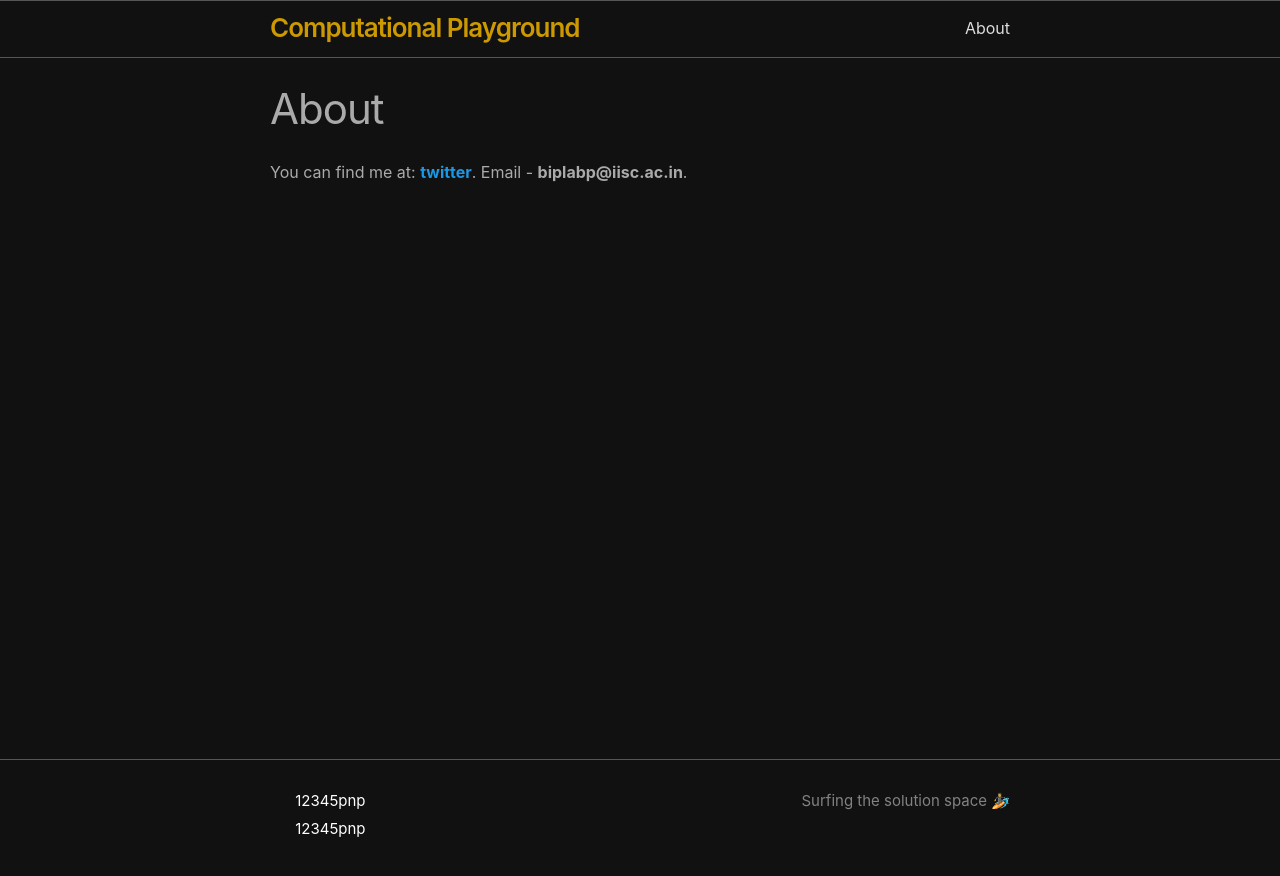
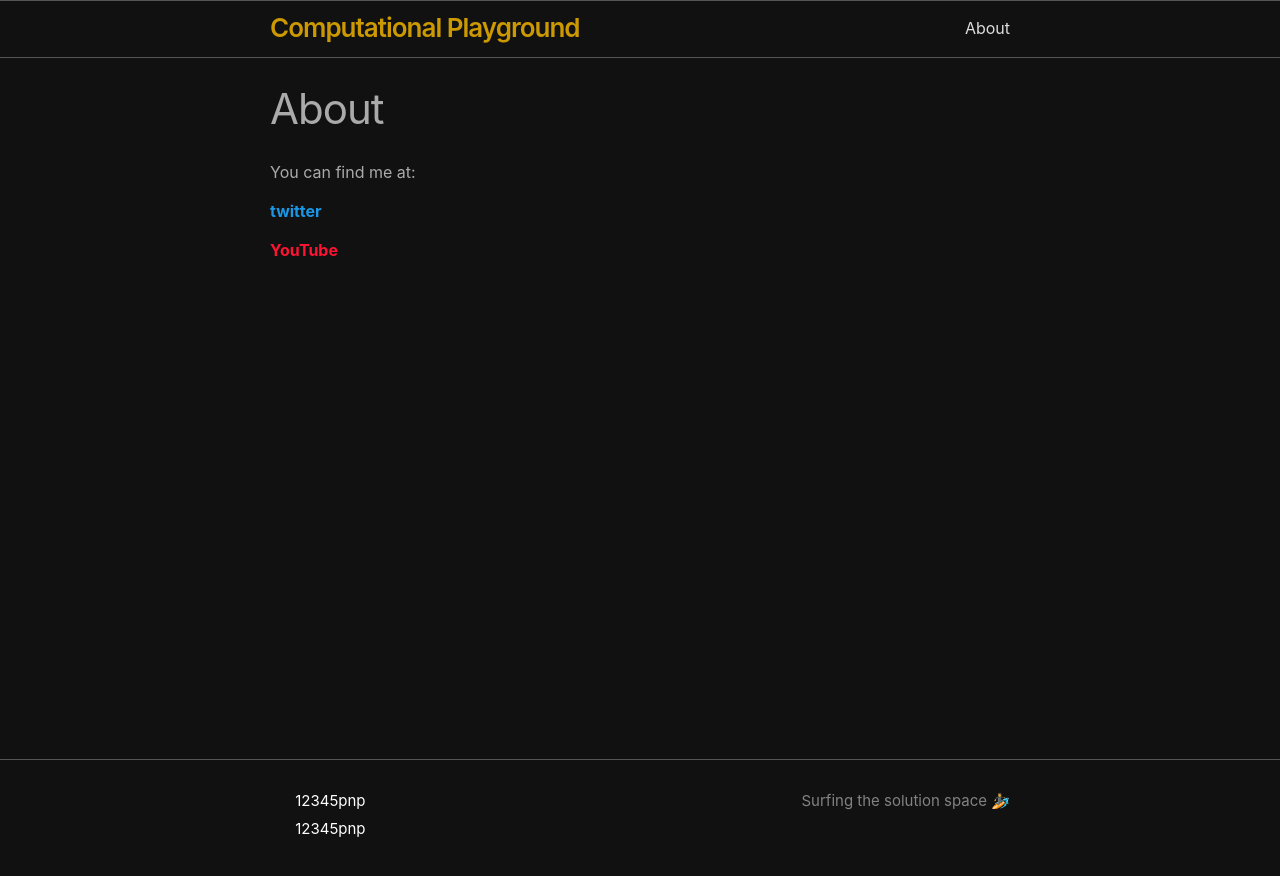
Before and after one commit to 12345pnp/comp-play, a Jekyll site: the page built from about.markdown, in a window 1280 px wide. Shown: the top 876 px of the page. Built offline with Jekyll 4.4.1, drawn with Linux system fonts in a browser that asks for light colours.

Commit message:
Update contact information in about.markdown
Added YouTube link and formatted contact information.

```diff
--- a/about.markdown
+++ b/about.markdown
@@ -4,4 +4,8 @@ title: About
 permalink: /about/
 ---
 
-You can find me at: <b><a  style="color:rgb(26 152 229)" href="https://twitter.com/12345pnp">twitter</a></b>. Email - <b>biplabp@iisc.ac.in</b>.
+You can find me at:
+
+<b><a  style="color:rgb(26 152 229)" href="https://twitter.com/12345pnp">twitter</a></b>
+
+<b><a  style="color:rgb(252 20 50)" href="youtube.com/@ComputePlay">YouTube</a></b>
```
